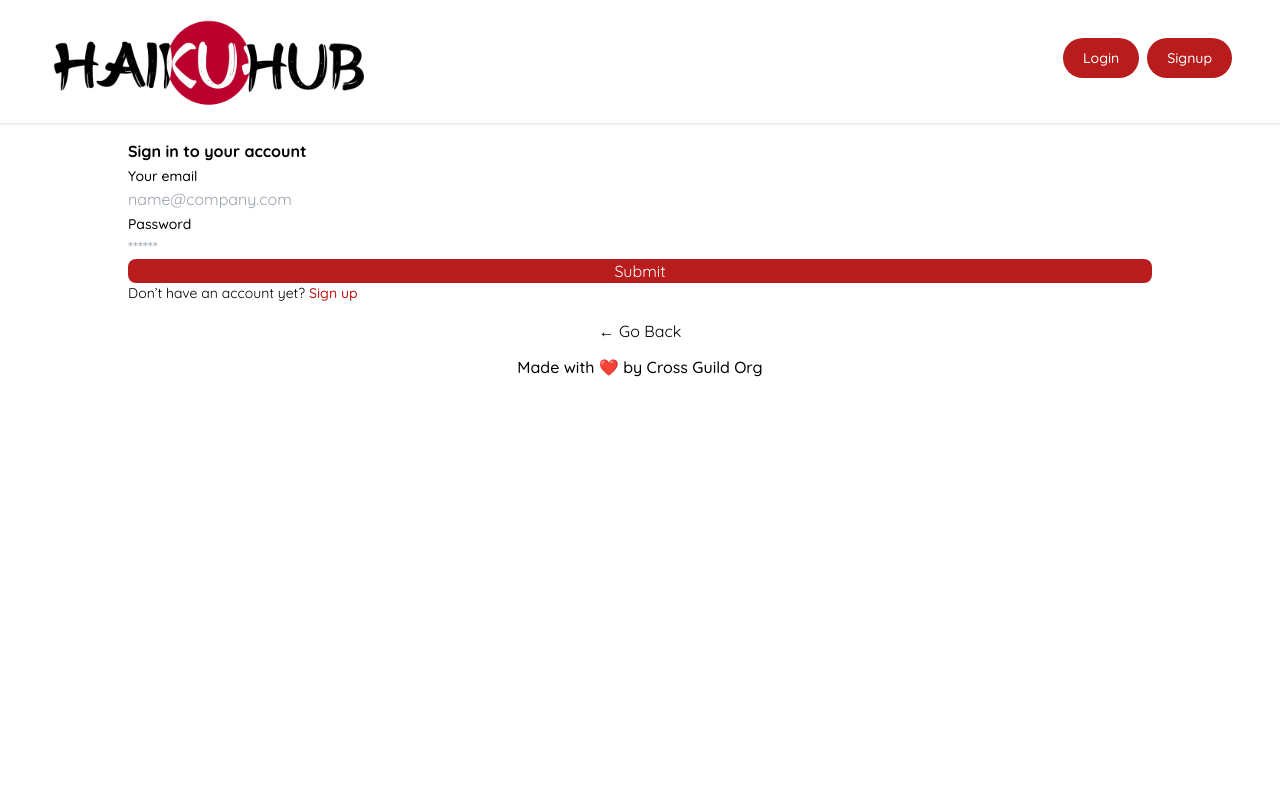
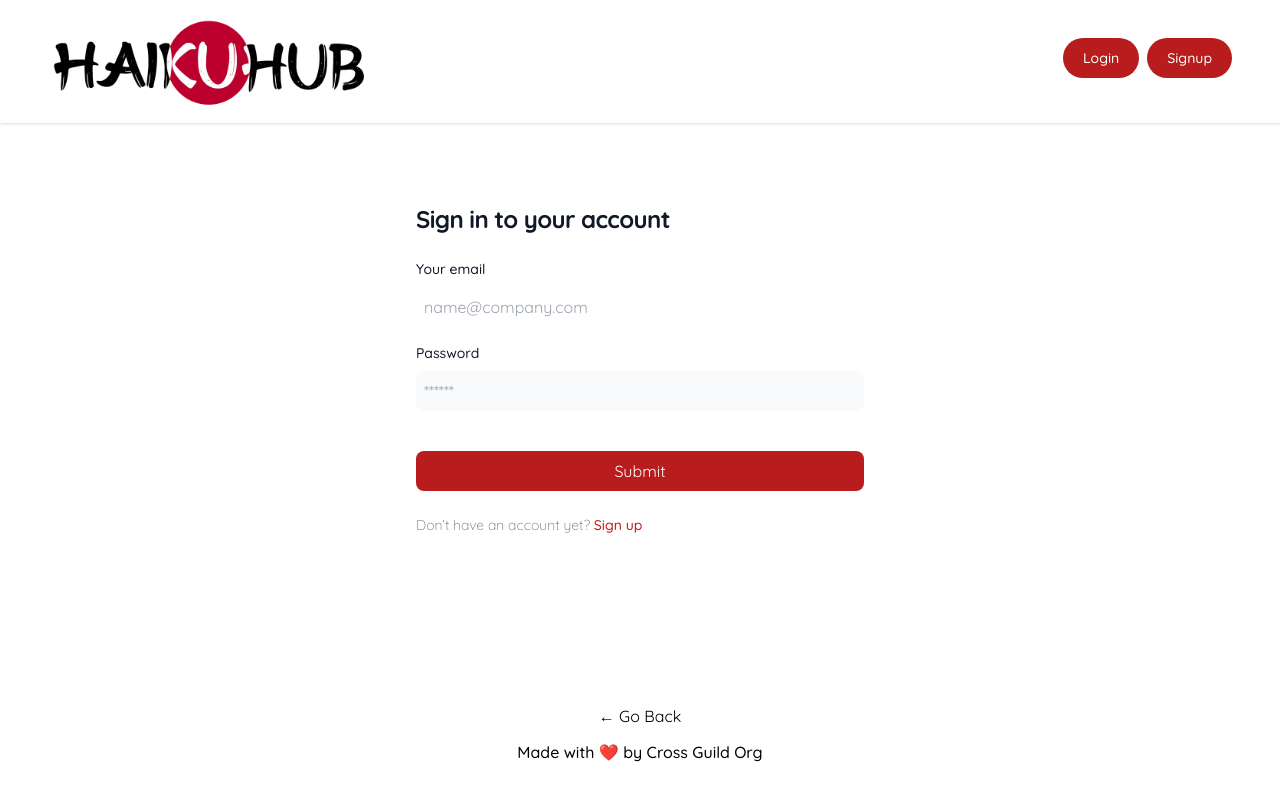
Before and after one commit to Rod-Freedom/HaikuHub, a React (Vite) app in the folder client/: page /login in a window 1280 px wide. Built offline with nearby package versions, Linux system fonts and the light colour scheme.

Commit message:
fixed more bugs

```diff
--- a/client/index.html
+++ b/client/index.html
@@ -10,7 +10,7 @@
     <link href="https://fonts.googleapis.com/css2?family=Quicksand:wght@300..700&display=swap" rel="stylesheet">
     <script src="https://kit.fontawesome.com/6df7fc2545.js" crossorigin="anonymous"></script>
   </head>
-  <body class="h-screen">
+  <body class="h-screen flex flex-col">
     <div id="root" class="h-full"></div>
     <script type="module" src="/src/main.jsx"></script>
   </body>
--- a/client/src/output.css
+++ b/client/src/output.css
@@ -600,12 +600,25 @@ video {
   right: 0.75rem;
 }
 
+.right-6 {
+  right: 1.5rem;
+}
+
 .top-1 {
   top: 0.25rem;
 }
 
 .m-0 {
   margin: 0px;
+}
+
+.m-3 {
+  margin: 0.75rem;
+}
+
+.my-2 {
+  margin-top: 0.5rem;
+  margin-bottom: 0.5rem;
 }
 
 .my-3 {
@@ -616,6 +629,11 @@ video {
 .my-4 {
   margin-top: 1rem;
   margin-bottom: 1rem;
+}
+
+.my-5 {
+  margin-top: 1.25rem;
+  margin-bottom: 1.25rem;
 }
 
 .mb-2 {
@@ -632,6 +650,10 @@ video {
 
 .mb-5 {
   margin-bottom: 1.25rem;
+}
+
+.mb-6 {
+  margin-bottom: 1.5rem;
 }
 
 .me-2 {
@@ -654,8 +676,16 @@ video {
   margin-top: 0.75rem;
 }
 
+.mt-4 {
+  margin-top: 1rem;
+}
+
 .mt-auto {
   margin-top: auto;
+}
+
+.block {
+  display: block;
 }
 
 .flex {
@@ -677,6 +707,10 @@ video {
 .h-min {
   height: -moz-min-content;
   height: min-content;
+}
+
+.h-screen {
+  height: 100vh;
 }
 
 .w-4 {
@@ -727,12 +761,41 @@ video {
   justify-content: space-between;
 }
 
+.space-y-4 > :not([hidden]) ~ :not([hidden]) {
+  --tw-space-y-reverse: 0;
+  margin-top: calc(1rem * calc(1 - var(--tw-space-y-reverse)));
+  margin-bottom: calc(1rem * var(--tw-space-y-reverse));
+}
+
+.rounded {
+  border-radius: 0.25rem;
+}
+
 .rounded-full {
   border-radius: 9999px;
 }
 
 .rounded-lg {
   border-radius: 0.5rem;
+}
+
+.border {
+  border-width: 1px;
+}
+
+.bg-gray-200 {
+  --tw-bg-opacity: 1;
+  background-color: rgb(229 231 235 / var(--tw-bg-opacity));
+}
+
+.bg-gray-50 {
+  --tw-bg-opacity: 1;
+  background-color: rgb(249 250 251 / var(--tw-bg-opacity));
+}
+
+.bg-gray-500 {
+  --tw-bg-opacity: 1;
+  background-color: rgb(107 114 128 / var(--tw-bg-opacity));
 }
 
 .bg-red-700 {
@@ -750,6 +813,14 @@ video {
   background-color: rgb(255 255 255 / var(--tw-bg-opacity));
 }
 
+.p-2 {
+  padding: 0.5rem;
+}
+
+.p-2\.5 {
+  padding: 0.625rem;
+}
+
 .p-3 {
   padding: 0.75rem;
 }
@@ -762,6 +833,10 @@ video {
   padding: 1.25rem;
 }
 
+.p-6 {
+  padding: 1.5rem;
+}
+
 .p-8 {
   padding: 2rem;
 }
@@ -771,14 +846,39 @@ video {
   padding-right: 2.5rem;
 }
 
+.px-4 {
+  padding-left: 1rem;
+  padding-right: 1rem;
+}
+
 .px-5 {
   padding-left: 1.25rem;
   padding-right: 1.25rem;
 }
 
+.px-6 {
+  padding-left: 1.5rem;
+  padding-right: 1.5rem;
+}
+
+.py-2 {
+  padding-top: 0.5rem;
+  padding-bottom: 0.5rem;
+}
+
 .py-2\.5 {
   padding-top: 0.625rem;
   padding-bottom: 0.625rem;
+}
+
+.py-4 {
+  padding-top: 1rem;
+  padding-bottom: 1rem;
+}
+
+.py-8 {
+  padding-top: 2rem;
+  padding-bottom: 2rem;
 }
 
 .pb-3 {
@@ -799,21 +899,52 @@ video {
   line-height: 1.25rem;
 }
 
+.text-xl {
+  font-size: 1.25rem;
+  line-height: 1.75rem;
+}
+
 .font-bold {
   font-weight: 700;
+}
+
+.font-light {
+  font-weight: 300;
 }
 
 .font-medium {
   font-weight: 500;
 }
 
+.italic {
+  font-style: italic;
+}
+
 .leading-relaxed {
   line-height: 1.625;
+}
+
+.leading-tight {
+  line-height: 1.25;
+}
+
+.tracking-tight {
+  letter-spacing: -0.025em;
 }
 
 .text-black {
   --tw-text-opacity: 1;
   color: rgb(0 0 0 / var(--tw-text-opacity));
+}
+
+.text-gray-500 {
+  --tw-text-opacity: 1;
+  color: rgb(107 114 128 / var(--tw-text-opacity));
+}
+
+.text-gray-900 {
+  --tw-text-opacity: 1;
+  color: rgb(17 24 39 / var(--tw-text-opacity));
 }
 
 .text-white {
@@ -878,6 +1009,11 @@ i:hover{
   scale: 1.1;
 }
 
+.hover\:bg-red-500:hover {
+  --tw-bg-opacity: 1;
+  background-color: rgb(239 68 68 / var(--tw-bg-opacity));
+}
+
 .hover\:bg-red-800:hover {
   --tw-bg-opacity: 1;
   background-color: rgb(153 27 27 / var(--tw-bg-opacity));
@@ -886,6 +1022,10 @@ i:hover{
 .hover\:text-red-800:hover {
   --tw-text-opacity: 1;
   color: rgb(153 27 27 / var(--tw-text-opacity));
+}
+
+.hover\:underline:hover {
+  text-decoration-line: underline;
 }
 
 .focus\:outline-none:focus {
@@ -904,16 +1044,59 @@ i:hover{
   --tw-ring-color: rgb(252 165 165 / var(--tw-ring-opacity));
 }
 
+@media (min-width: 640px) {
+  .sm\:max-w-lg {
+    max-width: 32rem;
+  }
+
+  .sm\:p-8 {
+    padding: 2rem;
+  }
+}
+
+@media (min-width: 768px) {
+  .md\:mt-0 {
+    margin-top: 0px;
+  }
+
+  .md\:space-y-6 > :not([hidden]) ~ :not([hidden]) {
+    --tw-space-y-reverse: 0;
+    margin-top: calc(1.5rem * calc(1 - var(--tw-space-y-reverse)));
+    margin-bottom: calc(1.5rem * var(--tw-space-y-reverse));
+  }
+
+  .md\:text-2xl {
+    font-size: 1.5rem;
+    line-height: 2rem;
+  }
+}
+
 @media (min-width: 1024px) {
   .lg\:w-1\/2 {
     width: 50%;
   }
 }
 
+@media (min-width: 1280px) {
+  .xl\:p-0 {
+    padding: 0px;
+  }
+}
+
 @media (prefers-color-scheme: dark) {
+  .dark\:bg-black {
+    --tw-bg-opacity: 1;
+    background-color: rgb(0 0 0 / var(--tw-bg-opacity));
+  }
+
   .dark\:bg-gray-200 {
     --tw-bg-opacity: 1;
     background-color: rgb(229 231 235 / var(--tw-bg-opacity));
+  }
+
+  .dark\:bg-gray-800 {
+    --tw-bg-opacity: 1;
+    background-color: rgb(31 41 55 / var(--tw-bg-opacity));
   }
 
   .dark\:bg-red-600 {
@@ -921,9 +1104,29 @@ i:hover{
     background-color: rgb(220 38 38 / var(--tw-bg-opacity));
   }
 
+  .dark\:text-gray-400 {
+    --tw-text-opacity: 1;
+    color: rgb(156 163 175 / var(--tw-text-opacity));
+  }
+
   .dark\:text-gray-900 {
     --tw-text-opacity: 1;
     color: rgb(17 24 39 / var(--tw-text-opacity));
+  }
+
+  .dark\:text-white {
+    --tw-text-opacity: 1;
+    color: rgb(255 255 255 / var(--tw-text-opacity));
+  }
+
+  .dark\:placeholder-gray-400::-moz-placeholder {
+    --tw-placeholder-opacity: 1;
+    color: rgb(156 163 175 / var(--tw-placeholder-opacity));
+  }
+
+  .dark\:placeholder-gray-400::placeholder {
+    --tw-placeholder-opacity: 1;
+    color: rgb(156 163 175 / var(--tw-placeholder-opacity));
   }
 
   .dark\:hover\:bg-red-700:hover {
--- a/client/src/pages/Login.jsx
+++ b/client/src/pages/Login.jsx
@@ -41,7 +41,7 @@ const Login = (props) => {
   };
 
   return (
-    <main className="flex-row items-center justify-center  px-6 py-8">
+    <main className="flex flex-row items-center justify-center px-6 py-8">
       <div className="w-full bg-white rounded-lg md:mt-0 sm:max-w-lg xl:p-0 dark:bg-black">
         <div className="p-6 space-y-4 md:space-y-6 sm:p-8">
           <h4 className="text-xl font-bold leading-tight tracking-tight text-gray-900 md:text-2xl dark:text-white">Sign in to your account</h4>
@@ -52,7 +52,7 @@ const Login = (props) => {
                 <Link to="/">back to the homepage.</Link>
               </p>
             ) : (
-              <form className="space-y-4 md:space-y-6" onSubmit={handleFormSubmit}>
+              <form className="items-center space-y-4 md:space-y-6" onSubmit={handleFormSubmit}>
                 <div>
                   <label for="email" class="block my-2 text-sm font-medium text-gray-900 dark:text-white">Your email</label>
                   <input
@@ -62,7 +62,7 @@ const Login = (props) => {
                   type="email"
                   value={formState.email}
                   onChange={handleChange}
-                  class="rounded-lg block w-full p-2.5 dark:bg-gray-800 dark:placeholder-gray-400 dark:text-white"
+                  class="rounded-lg w-full p-2 dark:bg-gray-800 dark:placeholder-gray-400 dark:text-white"
                 />
                 <div className="mt-4">
                 <label for="password" class="block my-2 text-sm font-medium text-gray-900 dark:text-white">Password</label>
@@ -73,11 +73,11 @@ const Login = (props) => {
                   type="password"
                   value={formState.password}
                   onChange={handleChange}
-                  class="bg-gray-50  text-gray-900 rounded-lg block w-full p-2.5 dark:bg-gray-800 dark:placeholder-gray-400 dark:text-white mb-6"
+                  class="bg-gray-50  text-gray-900 rounded-lg w-full p-2 dark:bg-gray-800 dark:placeholder-gray-400 dark:text-white mb-6"
                 />
                 </div>
                 <button
-                  className="bg-red-700 hover:bg-red-500 text-white py-2 px-4 rounded-lg w-full"
+                  className="bg-red-700 hover:bg-red-500 text-white py-2 px-4 rounded-lg w-full mt-4"
                   style={{ cursor: "pointer" }}
                   type="submit"
                 >
--- a/client/src/pages/Profile.jsx
+++ b/client/src/pages/Profile.jsx
@@ -36,12 +36,12 @@ const Profile = () => {
 
   return (
     <div>
-      <div className="flex-row justify-center mb-3">
-        <h2 className="col-12 col-md-10 bg-dark text-light p-3 mb-5">
+      <div className="flex flex-col justify-center mb-3">
+        <h2 className="p-3 mb-5">
           Viewing {userParam ? `${user.username}'s` : 'your'} profile.
         </h2>
 
-        <div className="col-12 col-md-10 mb-5">
+        <div className="mb-5">
           <HaikuList
             haikus={user.haikus}
             title={`${user.username}'s haikus...`}
@@ -51,8 +51,7 @@ const Profile = () => {
         </div>
         {!userParam && (
           <div
-            className="col-12 col-md-10 mb-3 p-3"
-            style={{ border: '1px dotted #1a1a1a' }}
+            className="mb-3 p-3"
           >
             <HaikuForm />
           </div>
--- a/client/src/pages/Signup.jsx
+++ b/client/src/pages/Signup.jsx
@@ -39,7 +39,7 @@ const Signup = () => {
   };
 
   return (
-    <main className="flex-row items-center justify-center  px-6 py-8">
+    <main className="flex flex-row items-center justify-center px-6 py-8">
       <div className="w-full bg-white rounded-lg md:mt-0 sm:max-w-lg xl:p-0 dark:bg-black">
         <div className="p-6 space-y-4 md:space-y-6 sm:p-8">
           <h4 className="text-xl font-bold leading-tight tracking-tight text-gray-900 md:text-2xl dark:text-white">Sign Up</h4>
--- a/package.json
+++ b/package.json
@@ -8,7 +8,8 @@
     "develop": "concurrently \"cd server && npm run watch\" \"cd client && npm run dev\"",
     "install": "cd server && npm i && cd ../client && npm i",
     "seed": "cd server && npm run seed",
-    "build": "cd client && npm run build"
+    "build": "cd client && npm run build",
+    "tailwind": "npx tailwindcss -i ./client/src/root.css -o ./client/src/output.css --watch"
   },
   "keywords": [],
   "author": "",
--- a/tailwind.config.js
+++ b/tailwind.config.js
@@ -1,10 +1,13 @@
 /** @type {import('tailwindcss').Config} */
 module.exports = {
   content: [
-    "./src/**/*.{js,jsx,ts,tsx}",
+    "./client/index.html",
+    "./client/src/pages/login.jsx",
+    "./client/src/**/*.{js,jsx,ts,jsx}",
     "./client/src/*.{html,js,jsx}",
     "./client/src/components/*.{html,js,jsx}",
     "./client/src/components/**/*.{html,js,jsx}",
+    "./client/src/pages/*.jsx",
   ],
   theme: {
     extend: {},
```
Also changed, not shown: 1 other file (tests, documents, lock files or other folders).
